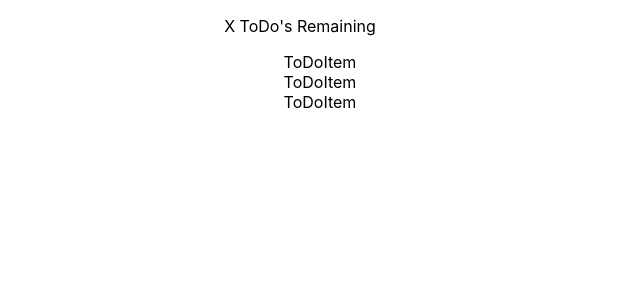
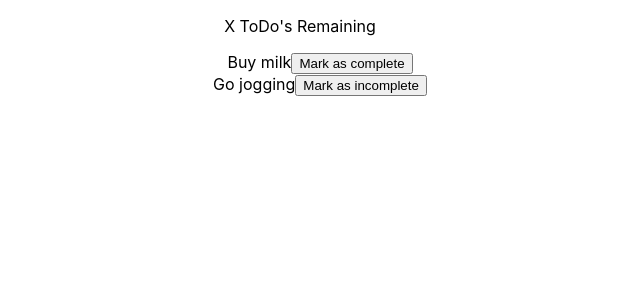
Before and after one commit to Ajilakj/react-to-do-list, a React (Create React App) app: page / in a window 1280 px wide. Shown: the top 300 px of the page, without its empty margins (340-980 px from the left). Built offline with nearby package versions, Linux system fonts and the light colour scheme.

Commit message:
add useState hook and props

```diff
--- a/src/components/ToDoItem.js
+++ b/src/components/ToDoItem.js
@@ -1,9 +1,10 @@
 import React from 'react'
 
-const ToDoItem = () => {
+const ToDoItem = ({todo:{text,complete}}) => {
   return (
     <div>
-      ToDoItem
+     {text}
+     {complete ? <button>Mark as incomplete</button>: <button>Mark as complete</button>}
     </div>
   )
 }
--- a/src/components/ToDoList.js
+++ b/src/components/ToDoList.js
@@ -1,14 +1,12 @@
 import React from 'react';
 import ToDoItem from './ToDoItem'
 
-const ToDoList = () => {
+const ToDoList = ({todo}) => {
   return (
     <div>
       <p>X ToDo's Remaining</p>
       <ul>
-        <ToDoItem/>
-        <ToDoItem/>
-        <ToDoItem/>
+        {todo.map((todo,index)=><ToDoItem key={index} todo={todo}/>)}
       </ul>
     </div>
   )
```
